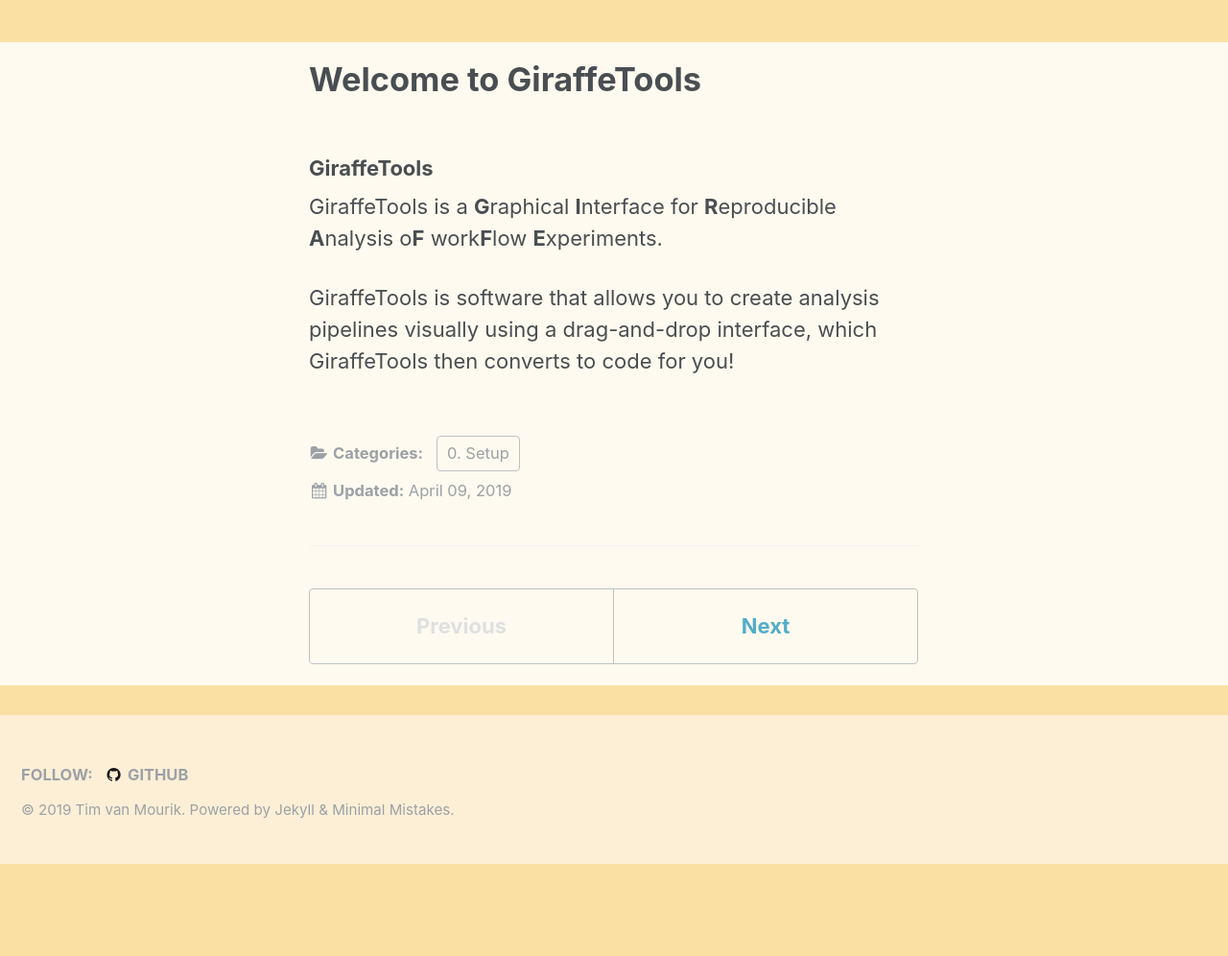
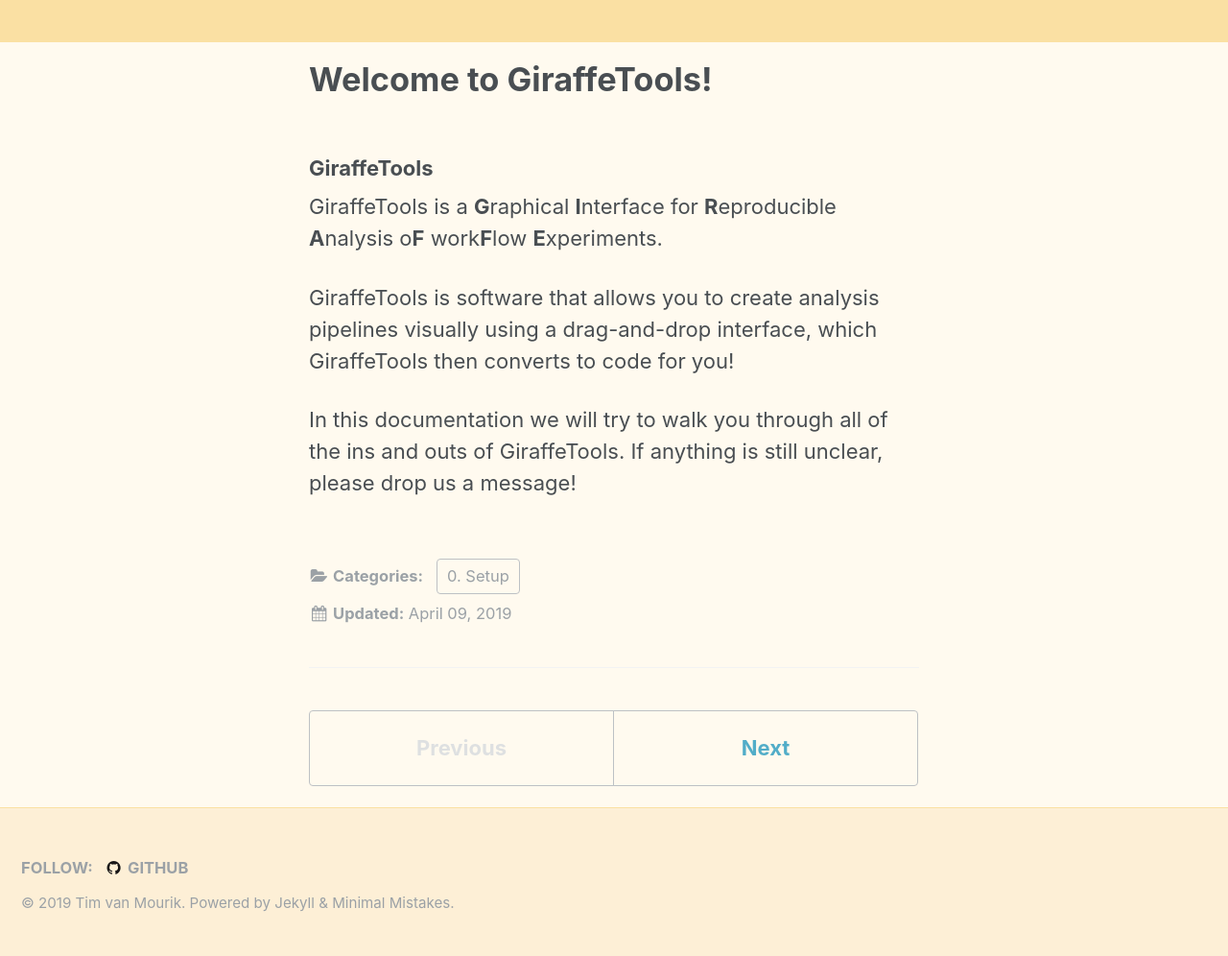
Before and after one commit to GiraffeTools/Documentation, a Jekyll site: the page built from _documentation/0_setup_1_intro.md, in a window 1280 px wide. Shown: the whole page at 96% size. Built offline with Jekyll 4.4.1, drawn with Linux system fonts in a browser that asks for light colours; before the commit the page ends 900 px from its top, so only the background shows below that.

```diff
--- a/_documentation/0_setup_1_intro.md
+++ b/_documentation/0_setup_1_intro.md
@@ -1,5 +1,5 @@
 ---
-title: "Welcome to GiraffeTools"
+title: "Welcome to GiraffeTools!"
 excerpt: "What is GiraffeTools?"
 layout: single
 author_profile : false
@@ -15,6 +15,8 @@ GiraffeTools is a **G**raphical **I**nterface for **R**eproducible **A**nalysis
 GiraffeTools is software that allows you to create analysis pipelines visually
 using a drag-and-drop interface, which GiraffeTools then converts to code for you!
 
+In this documentation we will try to walk you through all of the ins and outs of
+GiraffeTools. If anything is still unclear, please drop us a message!
 
 <!-- Want an image here? -->
 <!-- <figure>
```
Also changed, not shown: _documentation/0_setup_2_get_started.md (+1 -1 lines), _documentation/1_basics_1_workflow_editor.md (+1 -1 lines), _documentation/1_basics_2_parameter_editor.md (+2 -2 lines), _documentation/1_basics_4_code_editor.md (line endings or trailing spaces), 1 other file.
